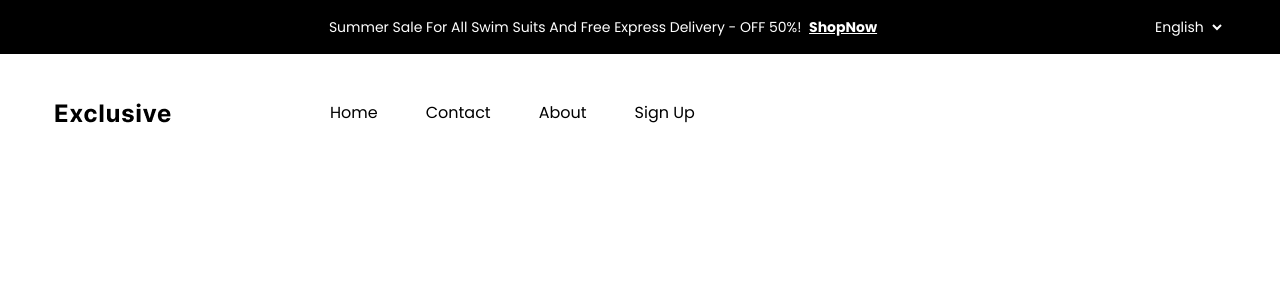
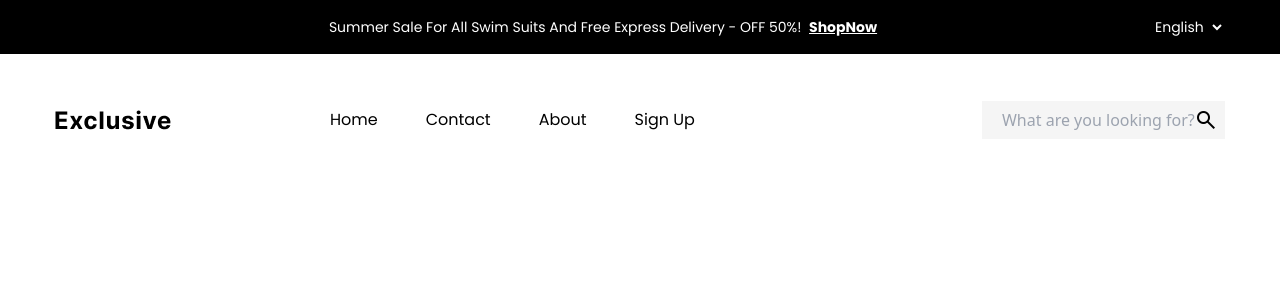
Before and after one commit to Fahim-Hossain-Munna/E-com, a Vue app: page / in a window 1280 px wide. Shown: the top 300 px of the page. Built offline with nearby package versions, Linux system fonts and the light colour scheme.

Commit message:
add search input part and google fonts cdn

```diff
--- a/index.html
+++ b/index.html
@@ -10,6 +10,9 @@
     <link rel="preconnect" href="https://fonts.gstatic.com" crossorigin>
     <link href="https://fonts.googleapis.com/css2?family=Poppins:wght@400;500;600;700;800&display=swap" rel="stylesheet">
     <!-- Poppins -->
+    <!-- font icon -->
+    <link rel="stylesheet" href="https://fonts.googleapis.com/css2?family=Material+Symbols+Outlined:opsz,wght,FILL,GRAD@24,400,0,0" />
+    <!-- font icon -->
     <title>Vite + Vue</title>
   </head>
   <body>
--- a/src/components/Header/Header.vue
+++ b/src/components/Header/Header.vue
@@ -31,6 +31,12 @@ import List from '../layouts/List.vue'
                     <List navigation="Sign Up"/>
                 </ul>
             </div>
+            <div class="w-[30%] flex justify-end items-center relative">
+                <input type="text" placeholder="What are you looking for?" class="bg-[#f5f5f5] w-[243px] pt-[7px] pb-[7px] pr-3 pl-5">
+                <span class="material-symbols-outlined absolute top-[7px] right-[7px] pl-[34px]">
+                search
+                </span>
+            </div>
         </div>
     </nav>
 </template>
```
